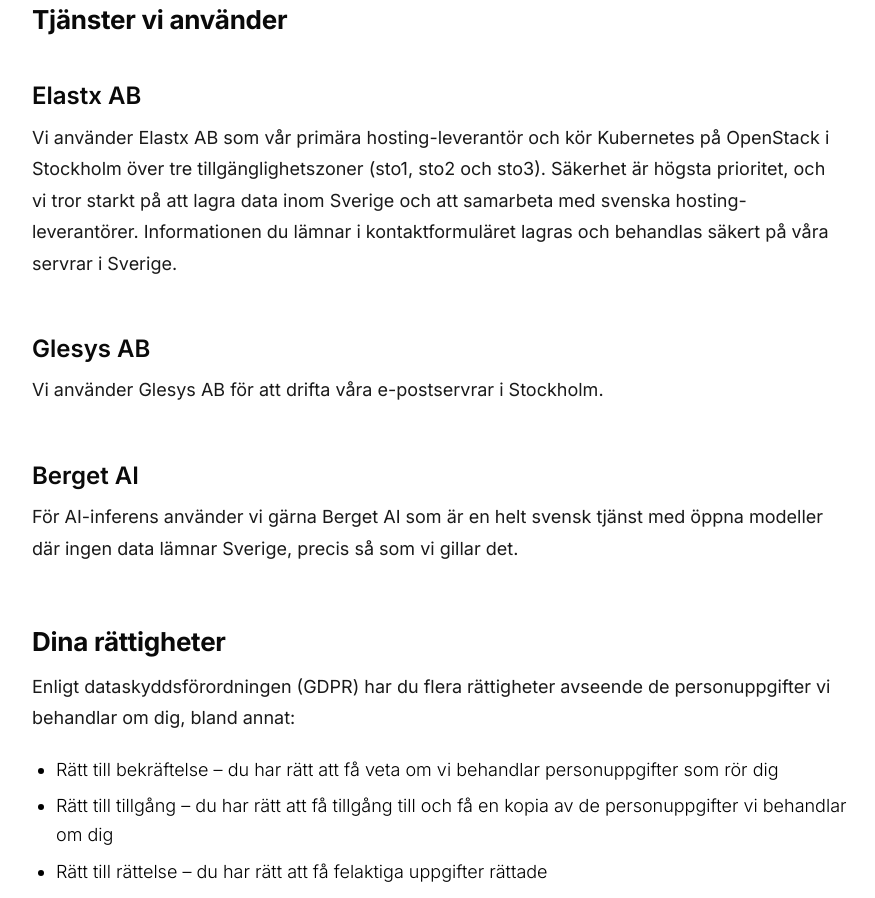
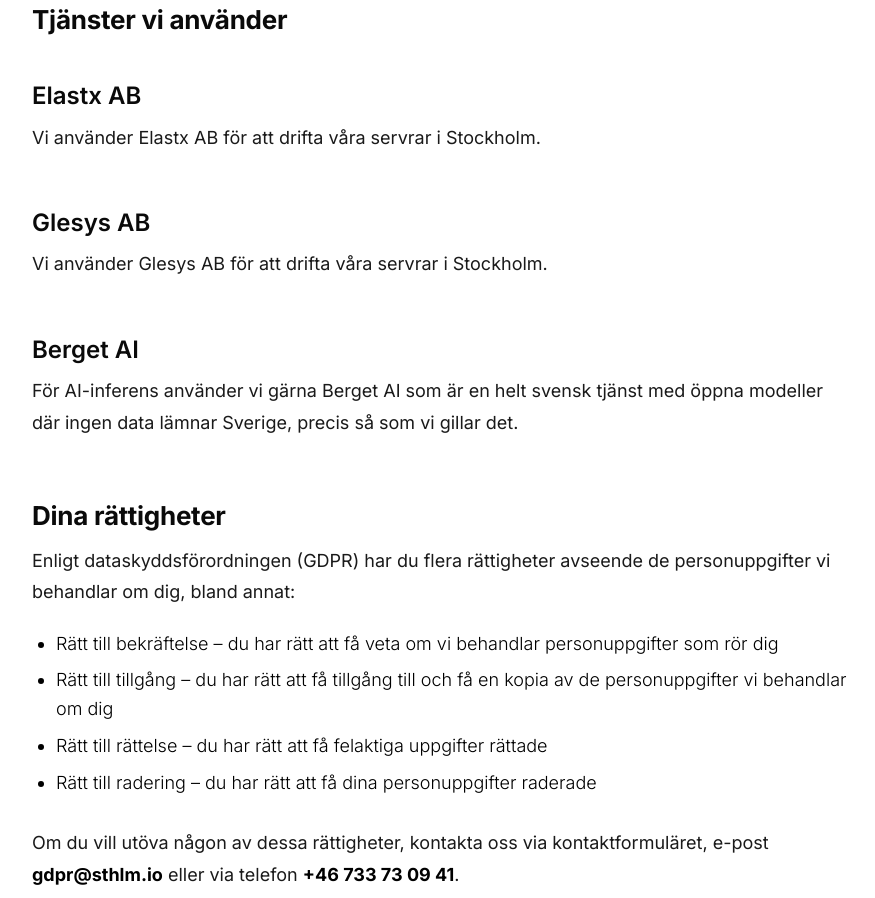
Before and after one commit to sthlmio/web, a Next.js app: page /terms in a window 1280 px wide. Shown: the part 900-1798 px from the top of the page, without its empty margins (96-971 px from the left). Built offline with nearby package versions, Linux system fonts and the light colour scheme.

Commit message:
Update terms

```diff
--- a/pages/terms.js
+++ b/pages/terms.js
@@ -44,16 +44,11 @@
           <h2>Tjänster vi använder</h2>
           <h3>Elastx AB</h3>
           <p className="text">
-            Vi använder Elastx AB som vår primära hosting-leverantör och kör
-            Kubernetes på OpenStack i Stockholm över tre tillgänglighetszoner
-            (sto1, sto2 och sto3). Säkerhet är högsta prioritet, och vi tror
-            starkt på att lagra data inom Sverige och att samarbeta med svenska
-            hosting-leverantörer. Informationen du lämnar i kontaktformuläret
-            lagras och behandlas säkert på våra servrar i Sverige.
+            Vi använder Elastx AB för att drifta våra servrar i Stockholm.
           </p>
           <h3>Glesys AB</h3>
           <p className="text">
-            Vi använder Glesys AB för att drifta våra e-postservrar i Stockholm.
+            Vi använder Glesys AB för att drifta våra servrar i Stockholm.
           </p>
           <h3>Berget AI</h3>
           <p className="text">
```
